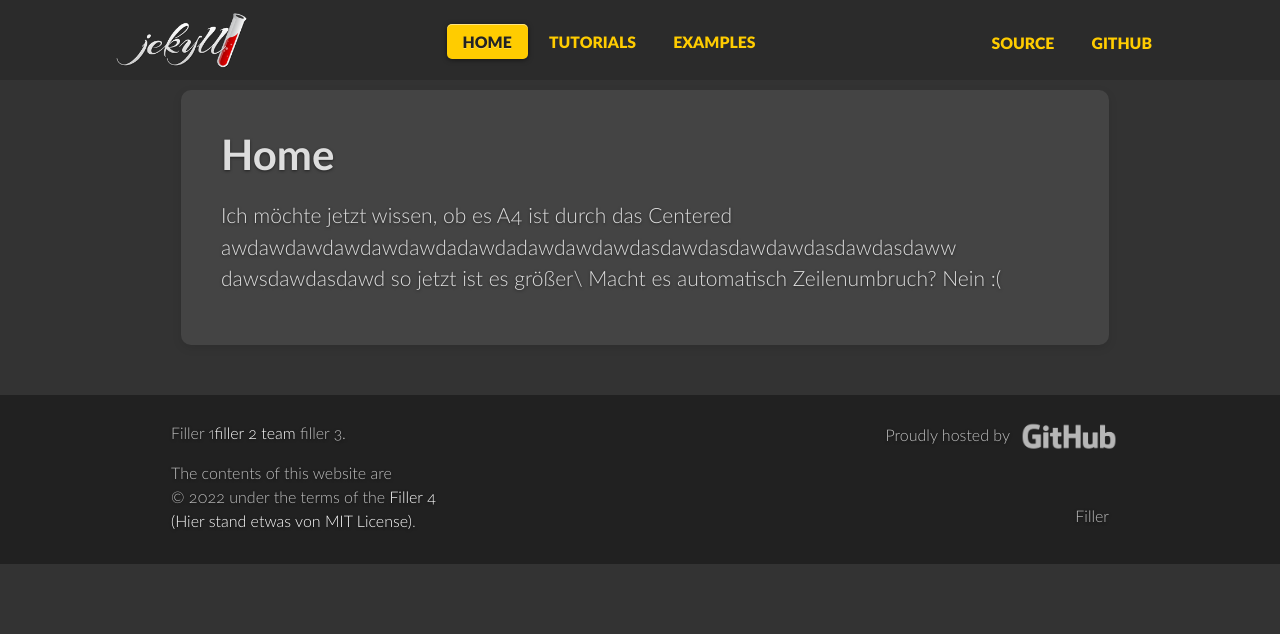
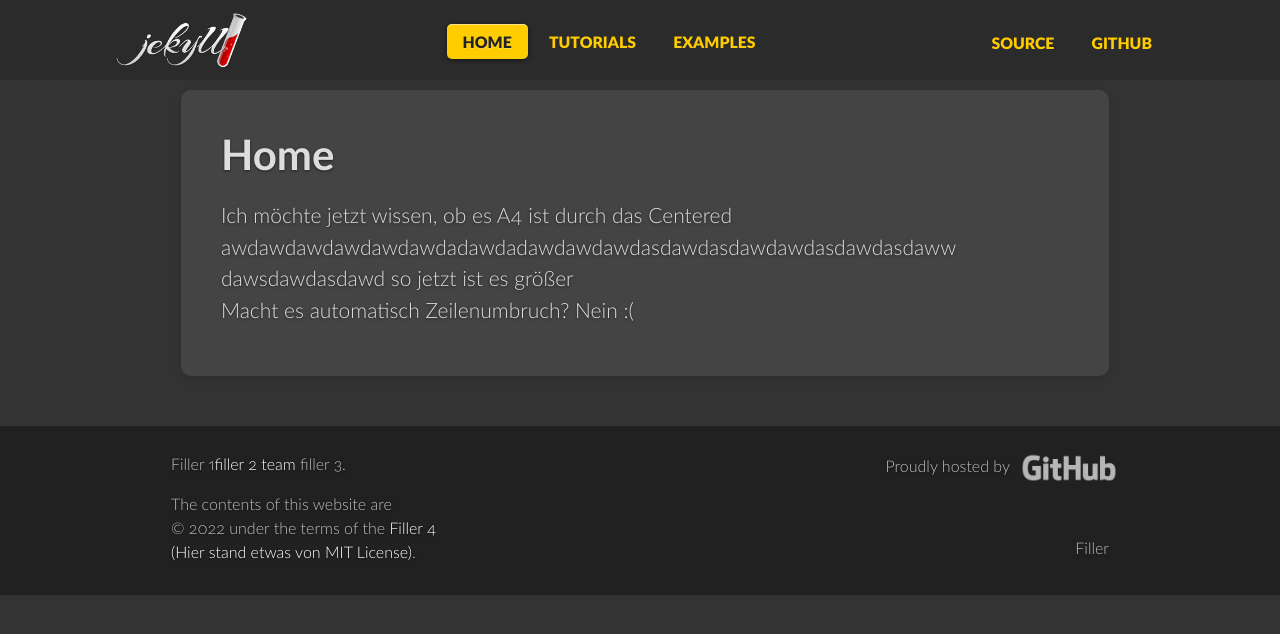
Before and after one commit to EcksteinD/EcksteinD.github.io, a Jekyll site: the page built from index.markdown, in a window 1280 px wide. Shown: the top 634 px of the page. Built offline with Jekyll 4.4.1, drawn with Linux system fonts in a browser that asks for light colours; comment, search, counter and statistics services are not loaded.

Commit message:
added pics for now

```diff
--- a/index.markdown
+++ b/index.markdown
@@ -7,5 +7,5 @@ layout: page
 
 Ich möchte jetzt wissen, ob es A4 ist durch das Centered\\
 awdawdawdawdawdawdadawdadawdawdawdasdawdasdawdawdasdawdasdaww\\
-dawsdawdasdawd so jetzt ist es größer\\
+dawsdawdasdawd so jetzt ist es größer\
 Macht es automatisch Zeilenumbruch? Nein :(
```
